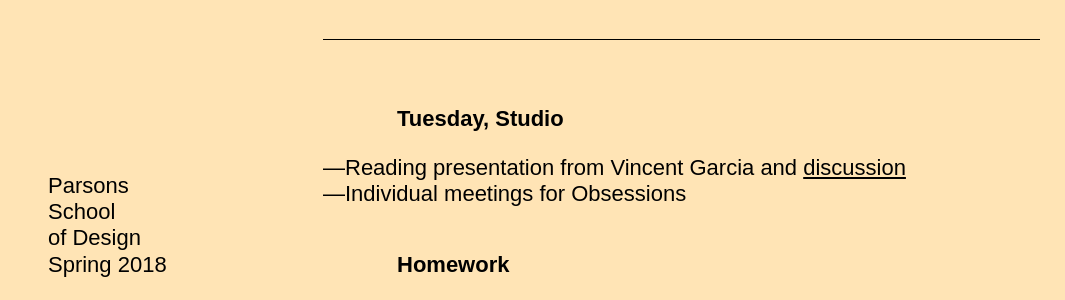
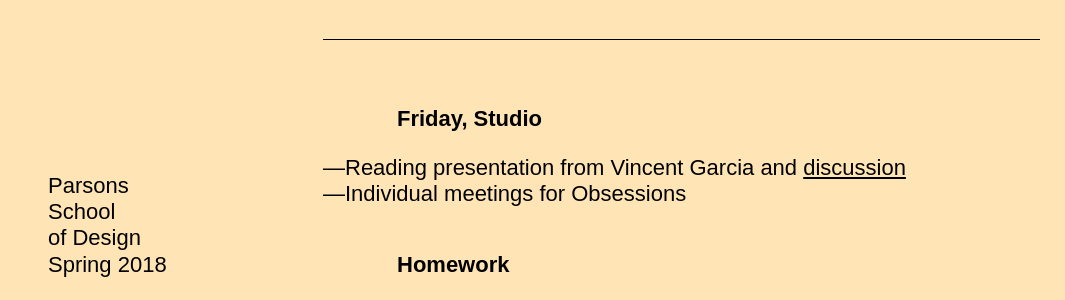
Before and after one commit to dylanfisher/ci18, a Jekyll site: the page built from _agendas/week-9.md, in a window 1280 px wide and 1303 px high. Shown: the part 890-1190 px from the top of the window, without its empty margins (12-1077 px from the left). Built offline with Jekyll 4.4.1, drawn with Linux system fonts in a browser that asks for light colours; some web fonts are replaced.

Commit message:
Fix date

```diff
--- a/_agendas/week-9.md
+++ b/_agendas/week-9.md
@@ -30,7 +30,7 @@ date_range:       3/26 – 3/30
 
 ---
 
-### Tuesday, Studio
+### Friday, Studio
 
 - Reading presentation from Vincent Garcia and [discussion](https://docs.google.com/document/d/16WVTJlKeuprNQj4uEs7WRCDQdtYyoxJusAD5Yw6d94I/edit?usp=sharing)
 - Individual meetings for Obsessions
```
